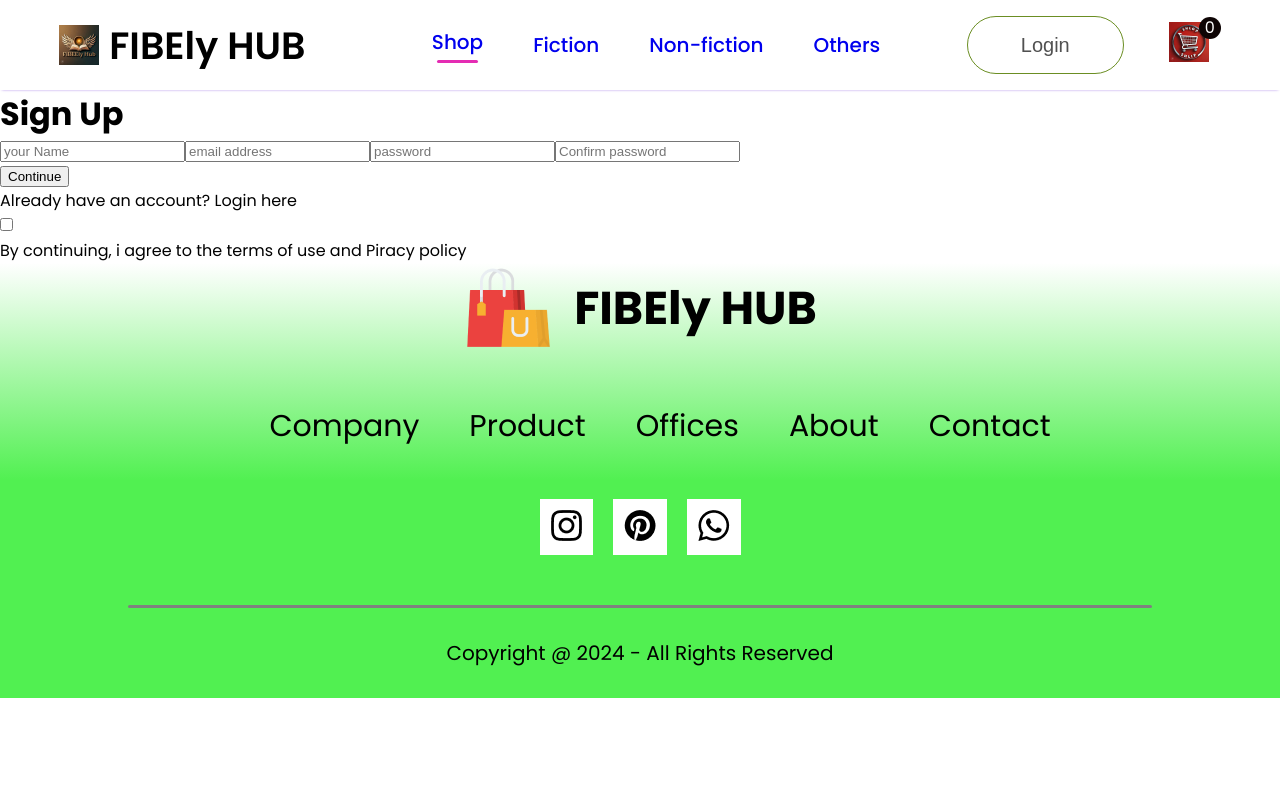
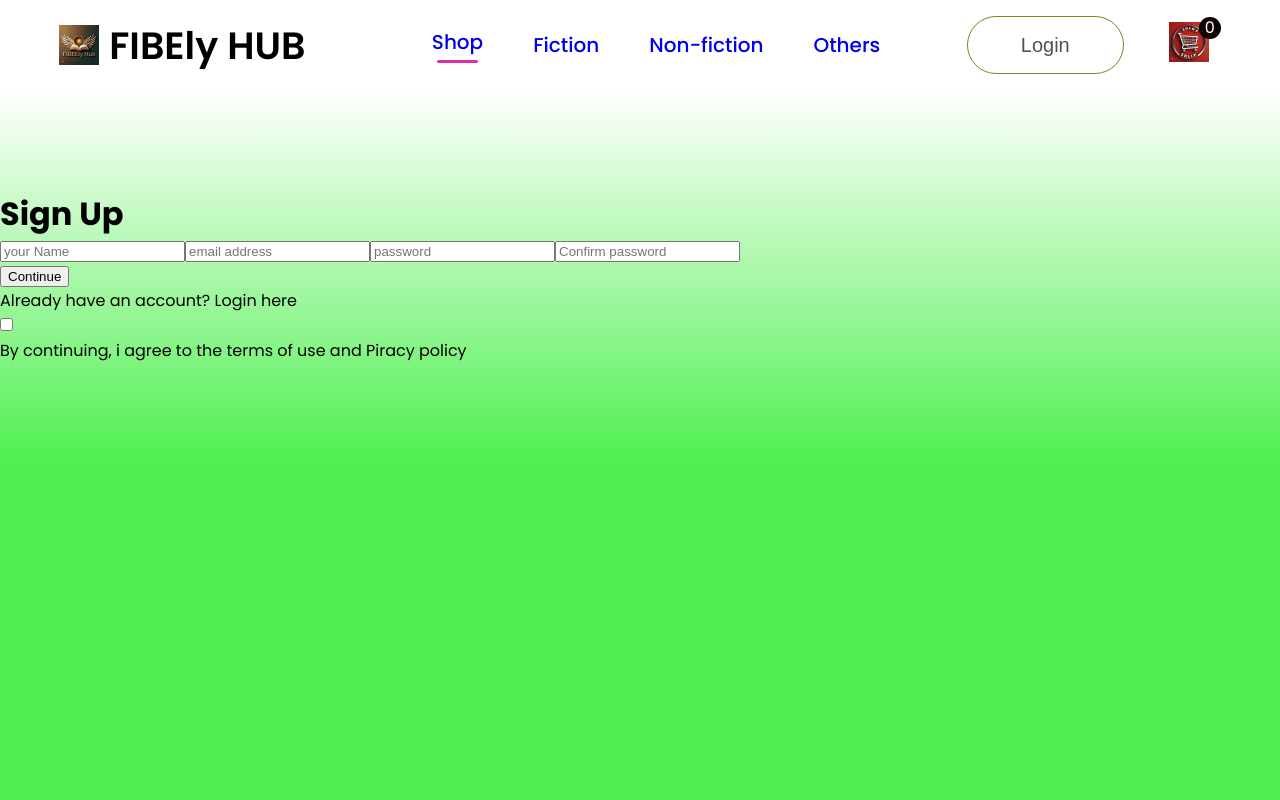
Before and after one commit to faith481/FIBEly-Reading_Hub, a React (Create React App) app in the folder Frontend/: page /login in a window 1280 px wide. Shown: the top 800 px of the page. Built offline with nearby package versions, Linux system fonts and the light colour scheme.

Commit message:
add css property for loginsignup class name LoginSignup.css

```diff
--- /dev/null
+++ b/Frontend/src/pages/CSS/LoginSignup.css
@@ -0,0 +1,6 @@
+.loginsignup{
+    width: 100%;
+    height: 80vh;
+    background: linear-gradient(180deg, white 0%, rgb(81, 240, 81) 50%);
+    padding-top: 100px;
+}
--- a/Frontend/src/pages/loginSignup.jsx
+++ b/Frontend/src/pages/loginSignup.jsx
@@ -1,4 +1,5 @@
 import React from 'react'
+import './CSS/LoginSignup.css'
 
 const LoginSignup = () => {
   return (
```
